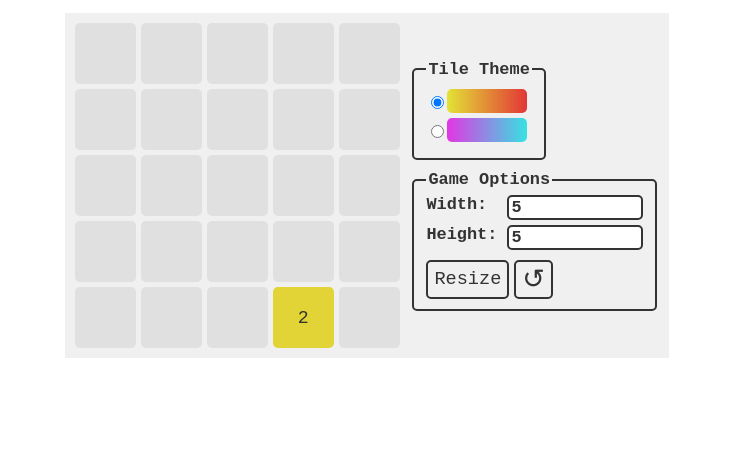
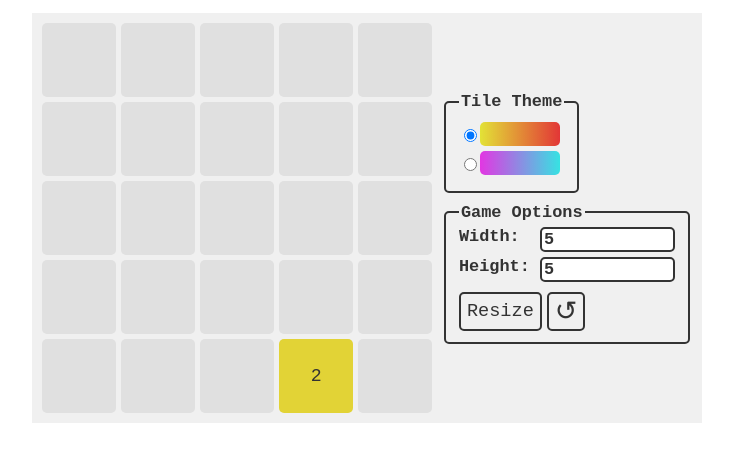
Before and after one commit to jamie-thompson-1024/2048-clone, a React (Create React App) app: page / in a window 1280 px wide. Shown: the top 462 px of the page, without its empty margins (273-1006 px from the left). Built offline with nearby package versions, Linux system fonts and the light colour scheme.

Commit message:
fix board size

```diff
--- a/src/game/game.css
+++ b/src/game/game.css
@@ -15,15 +15,19 @@
     .game {
         flex-direction: row;
     }
+
+    .gameTileGrid {
+        max-width: 30em;
+        max-height: 90vh;
+    }
 }
 
 .gameTileGrid {
     display: grid;
     gap: 5px;
 
-    max-width: 90vw;
+    width: 90vw;
     max-height: 90vh;
-    width: 25em;
 }
 
 .gameTile {
```
